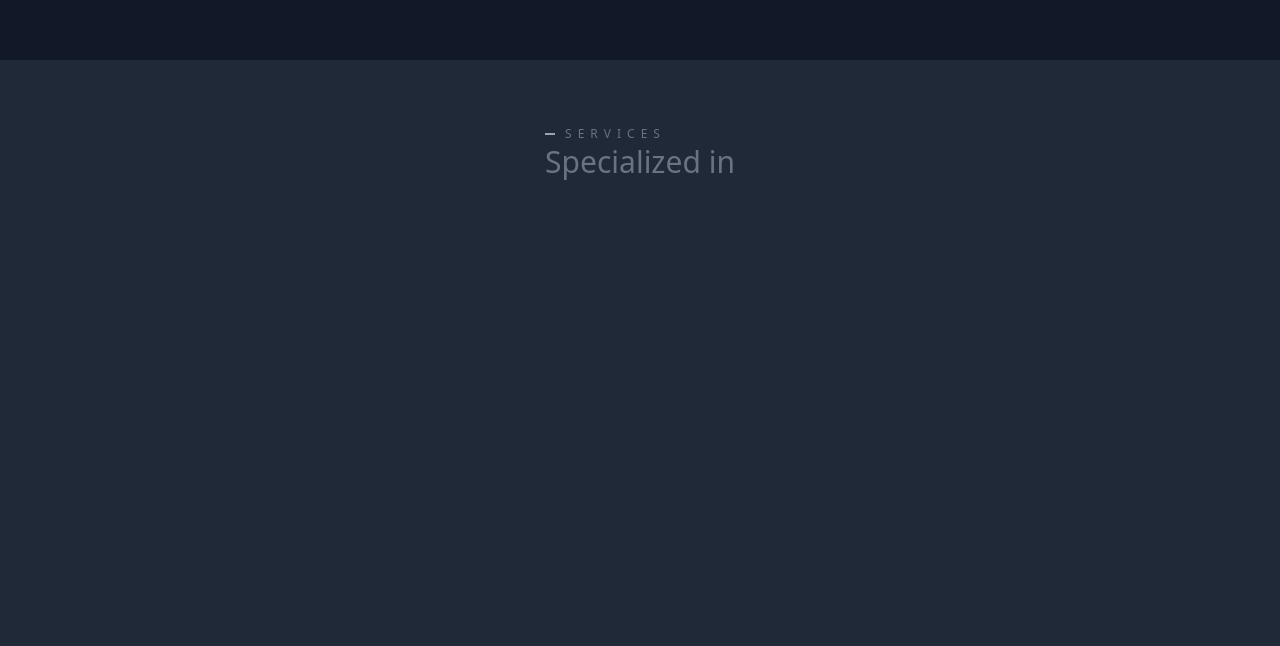
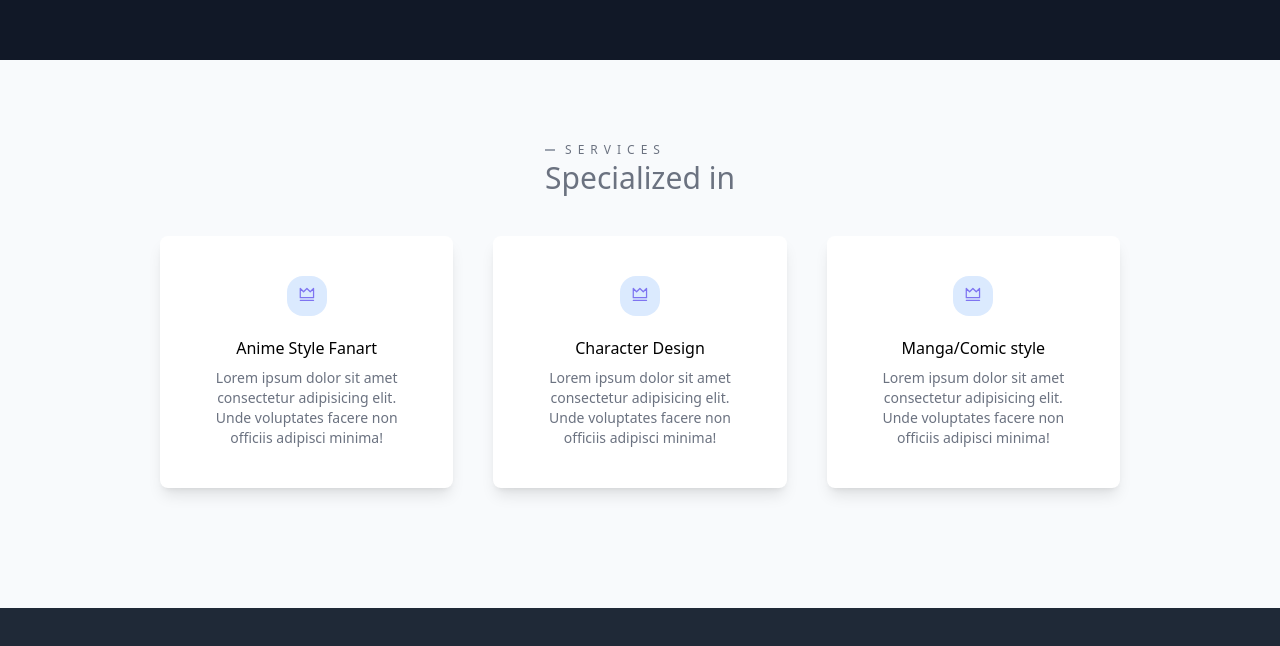
Before and after one commit to yasir-rtx/aybabayay, a website: page index.html in a window 1280 px wide. Shown: the part 744-1390 px from the top of the page. Before the commit the page ends 926 px from the top, so only its background shows below. Drawn offline with Linux system fonts and the light colour scheme.

Commit message:
Adding Services

```diff
--- a/index.html
+++ b/index.html
@@ -1,5 +1,5 @@
 <!DOCTYPE html>
-<html lang="en">
+<html lang="en" class="scroll-smooth">
 
 <head>
     <meta charset="UTF-8">
@@ -12,11 +12,11 @@
 
 <body class="bg-gray-800 text-gray-500">
     <!-- Header -->
-    <header class="sticky bg-gray-950 py-5 z-10">
+    <header class="sticky top-0 bg-gray-950 py-5 z-10">
         <nav class="w-9/12 flex flex-row mx-auto">
             <!-- Logo -->
             <div class="basis-1/4 uppercase text-lg">
-                <a href="">
+                <a href="#hero">
                     <span class="font-extrabold text-white">Rafi</span>
                     <span class="font-extralight text-blue-400">Andriawan</span>
                 </a>
@@ -24,7 +24,7 @@
 
             <!-- Link Navigasi -->
             <div class="basis-1/2 flex items-center justify-evenly">
-                <a href="#"><span>Services</span></a>
+                <a href="#services"><span>Services</span></a>
                 <a href="#"><span>Portofolios</span></a>
                 <a href="#"><span>Experiences</span></a>
                 <a href="#"><span>Contact</span></a>
@@ -49,9 +49,9 @@
     </header>
 
     <!-- Main Content -->
-    <main>
+    <main class="relative -top-16">
         <!-- Hero -->
-        <section id="hero" class="bg-gray-900 relative -top-16">
+        <section id="hero" class="bg-gray-900">
             <div class="w-9/12 h-screen flex items-center mx-auto">
                 <!-- Description -->
                 <div class="basis-1/2">
@@ -93,7 +93,8 @@
         </section>
 
         <!-- Services -->
-        <section id="services">
+        <section id="services" class="bg-slate-50 py-20">
+            <div class="w-9/12 mx-auto">
                 <!-- Title -->
                 <div class="flex flex-col place-items-center">
                     <div class="">
@@ -109,8 +110,46 @@
                 </div>
 
                 <!-- Cards -->
-            <div class="">
+                <div class="grid grid-cols-3 gap-10 py-10">
+                    <!-- Specialized Card 1 -->
+                    <div class="rounded-lg bg-white shadow-lg">
+                        <div class="flex flex-col items-center py-10 px-10">
+                            <div class="h-10 w-10 p-2 bg-blue-100 rounded-2xl">
+                                <img class="w-full" src="public/img/crown.svg" alt="Anime Style Fanart">
+                            </div>
+                            <h4 class="text-black mt-5">Anime Style Fanart</h4>
+                            <p class="text-center font-extralight text-sm mt-2 text-gray-500">
+                                Lorem ipsum dolor sit amet consectetur adipisicing elit. Unde voluptates facere non officiis adipisci minima!
+                            </p>
+                        </div>
+                    </div>
 
+                    <!-- Specialized Card 2 -->
+                    <div class="rounded-lg bg-white shadow-lg">
+                        <div class="flex flex-col items-center py-10 px-10">
+                            <div class="h-10 w-10 p-2 bg-blue-100 rounded-2xl">
+                                <img class="w-full" src="public/img/crown.svg" alt="Anime Style Fanart">
+                            </div>
+                            <h4 class="text-black mt-5">Character Design</h4>
+                            <p class="text-center font-extralight text-sm mt-2 text-gray-500">
+                                Lorem ipsum dolor sit amet consectetur adipisicing elit. Unde voluptates facere non officiis adipisci minima!
+                            </p>
+                        </div>
+                    </div>
+
+                    <!-- Specialized Card 3 -->
+                    <div class="rounded-lg bg-white shadow-lg">
+                        <div class="flex flex-col items-center py-10 px-10">
+                            <div class="h-10 w-10 p-2 bg-blue-100 rounded-2xl">
+                                <img class="w-full" src="public/img/crown.svg" alt="Anime Style Fanart">
+                            </div>
+                            <h4 class="text-black mt-5">Manga/Comic style</h4>
+                            <p class="text-center font-extralight text-sm mt-2 text-gray-500">
+                                Lorem ipsum dolor sit amet consectetur adipisicing elit. Unde voluptates facere non officiis adipisci minima!
+                            </p>
+                        </div>
+                    </div>
+                </div>
             </div>
         </section>
     </main>
```
Also changed, not shown: public/css/style.css, public/img/crown.svg (added). Lines whose indentation alone changed are shown as unchanged.
